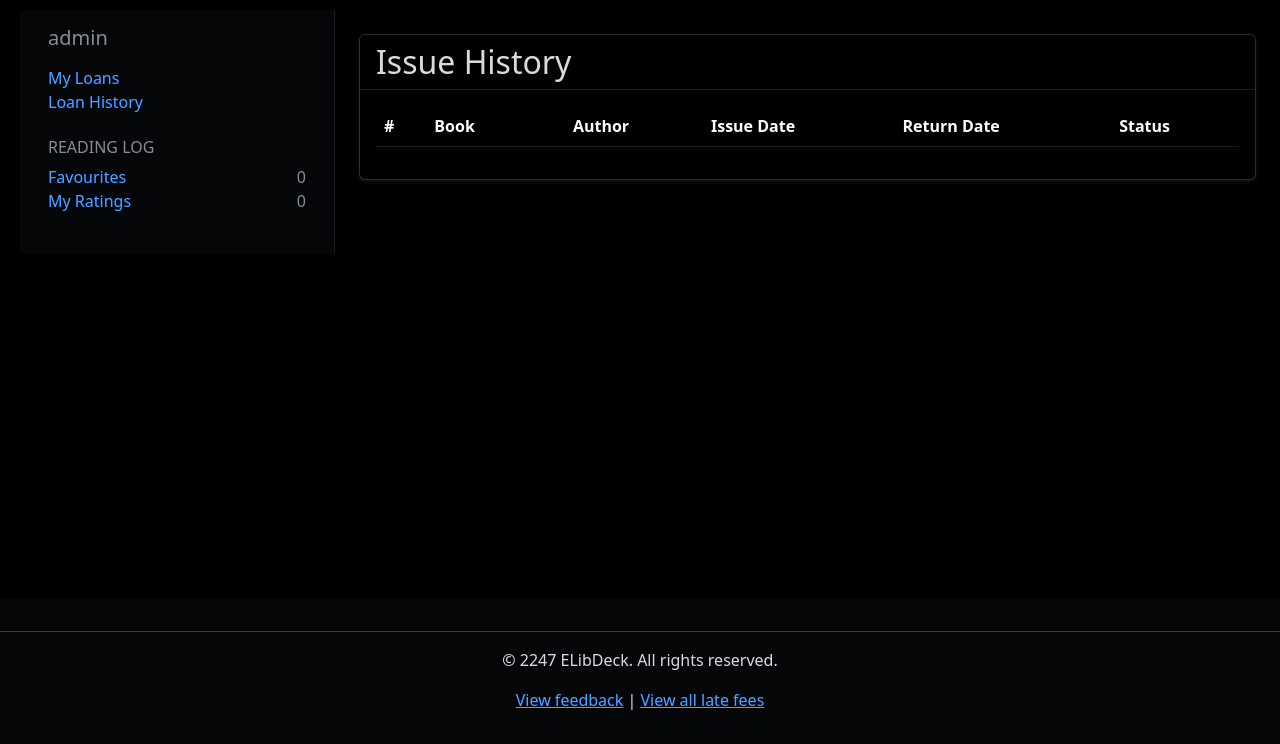
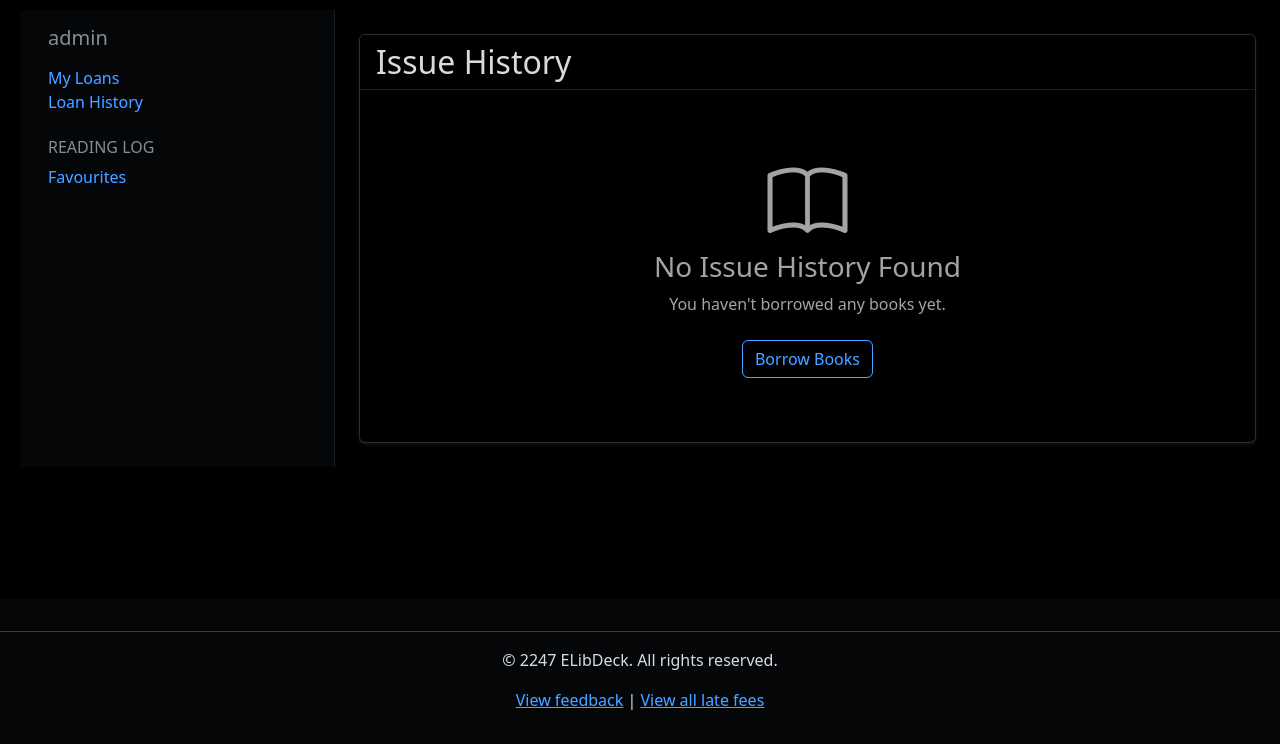
Before and after one commit to atharva7-g/elibdeck, a Django app: page /profile/history in a window 1280 px wide. Shown: the part 56-800 px from the top of the page. Run offline with Django 5.2, Linux system fonts and the light colour scheme; a user stored in the database is signed in; data comes from the database, SQL or seed files in the repository; both versions use the stored data as it was after the commit; lists and menus that the app fills with data are empty; some libraries are stand-ins or nearby versions.

Commit message:
Fix bugs.

```diff
--- a/books_catalog/templates/books_catalog/issue_history.html
+++ b/books_catalog/templates/books_catalog/issue_history.html
@@ -13,20 +13,21 @@
                     <div class="mb-4">
                         <div><a href="{% url 'books_catalog:profile-books' %}"
                                 class="text-decoration-none text-primary">My Loans</a></div>
-                        <div><a href="{% url 'books_catalog:issue-history' %}" class="text-decoration-none text-primary">Loan History</a></div>
+                        <div><a href="{% url 'books_catalog:issue-history' %}"
+                                class="text-decoration-none text-primary">Loan History</a></div>
                     </div>
 
                     <!-- Reading Log Section -->
                     <div class="mb-4">
                         <h6 class="text-secondary">READING LOG</h6>
                         <div class="d-flex justify-content-between">
-                            <a href="#" class="text-decoration-none text-primary">Favourites</a>
-                            <span class="text-secondary">0</span>
+                            <a href="{% url 'books_catalog:favourite-list' %}"
+                               class="text-decoration-none text-primary">Favourites</a>
                         </div>
-                        <div class="d-flex justify-content-between">
-                            <a href="#" class="text-decoration-none text-primary">My Ratings</a>
-                            <span class="text-secondary">0</span>
-                        </div>
+                        {#                        <div class="d-flex justify-content-between">#}
+                        {#                            <a href="#" class="text-decoration-none text-primary">My Ratings</a>#}
+                        {#                            <span class="text-secondary">0</span>#}
+                        {#                        </div>#}
                     </div>
                 </div>
             </div>
@@ -37,6 +38,7 @@
                         <h2 class="mb-0">Issue History</h2>
                     </div>
                     <div class="card-body">
+                        {% if borrows.exists %}
                             <div class="table-responsive">
                                 <table class="table table-striped table-hover">
                                     <thead>
@@ -88,6 +90,18 @@
                                     </tbody>
                                 </table>
                             </div>
+                        {% else %}
+                            <div class="text-center py-5">
+                                <i class="bi bi-book display-1 text-muted mb-3"></i>
+                                <h3 class="text-muted">No Issue History Found</h3>
+                                <p class="text-muted mb-4">You haven't borrowed any books yet.</p>
+                                <a href="{% url 'books_catalog:books' %}"
+                                   class="btn btn-outline-primary">
+                                    Borrow Books
+                                </a>
+                            </div>
+
+                        {% endif %}
                     </div>
                 </div>
             </div>
--- a/data_import/templates/data_import/data_upload.html
+++ b/data_import/templates/data_import/data_upload.html
@@ -29,12 +29,18 @@
                                     </button>
                                 </form>
 
+                            <br>
                                 {% if messages %}
                                     {% for message in messages %}
                                         {% if 'add-book-success' in message.extra_tags %}
                                             <div class="alert alert-success">
                                                 {{ message }}
                                             </div>
+                                        {% else %}
+                                            <div class="alert alert-warning">
+                                                {{ message }}
+                                            </div>
+
                                         {% endif %}
                                     {% endfor %}
                                 {% endif %}
```
Also changed, not shown: books_catalog/templates/books_catalog/bookinstance_borrowed_user.html (+3 -5 lines), books_catalog/templates/books_catalog/favourite_list.html (+6 -4 lines), data_import/views.py (+24 -14 lines), db.sqlite3. Lines whose indentation alone changed are shown as unchanged.
